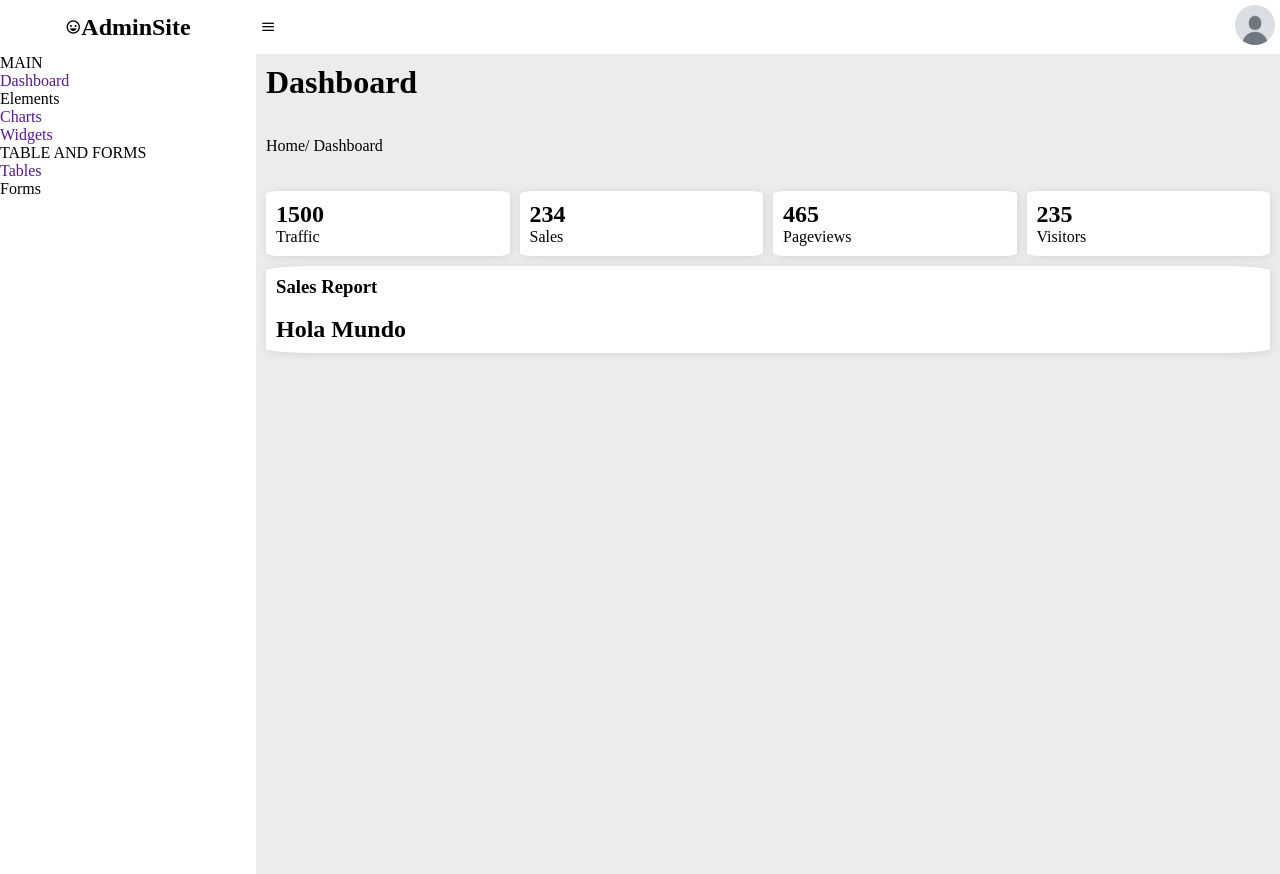
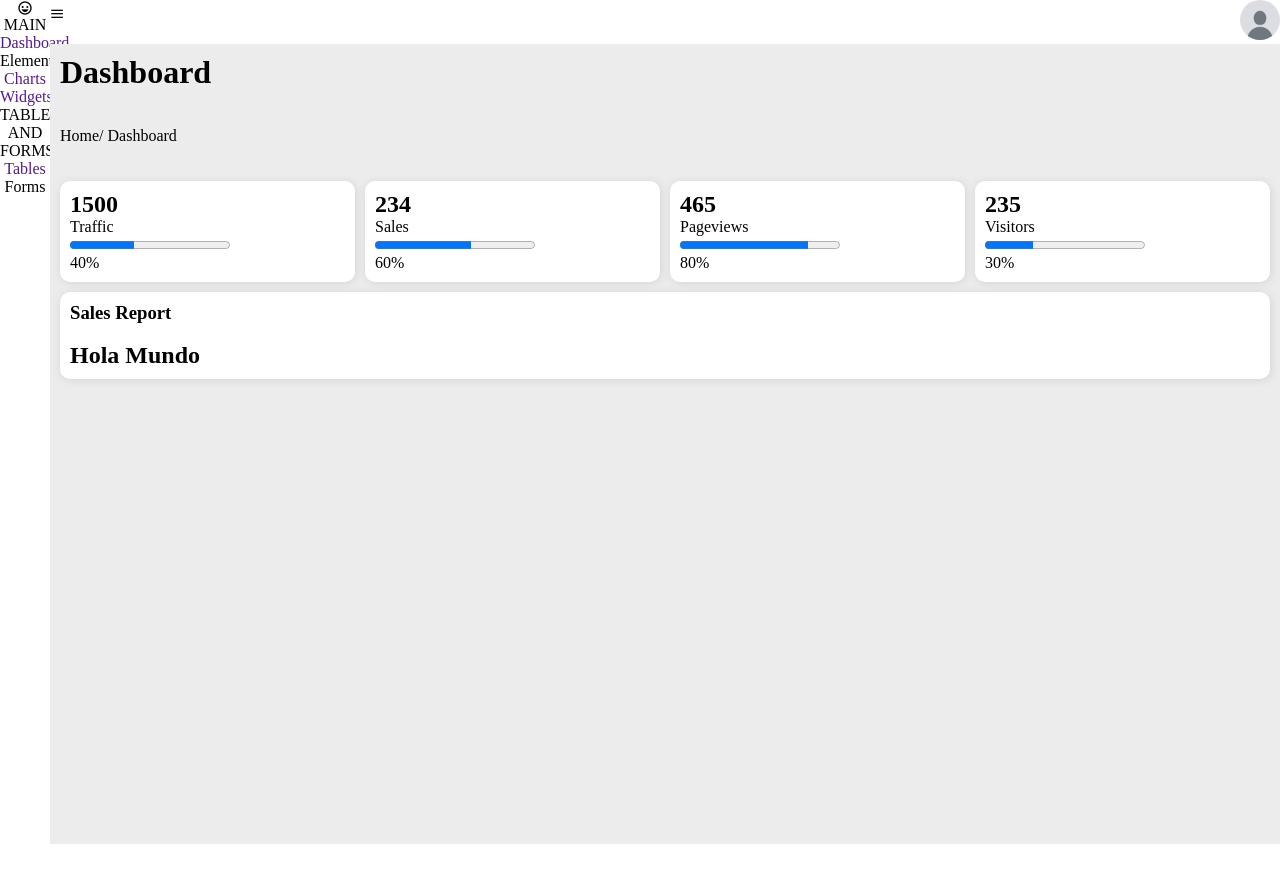
Before and after one commit to Fauroro/Reto_Salvavidas, a plain HTML site: page index.html in a window 1280 px wide. After the commit the page ends 844 px from the top, so only its background shows below. Drawn offline with nearby package versions, Linux system fonts and the light colour scheme.

Commit message:
feat: :construction: Construction Dashboard
Construction Dashboard

```diff
--- a/css/style.css
+++ b/css/style.css
@@ -1,31 +1,29 @@
 *{
     margin: 0;
     padding: 0;
+    box-sizing: border-box;
 }
 a{
     text-decoration: none;
 }
 body{
     display: grid;
-    grid-template-columns: 1fr 4fr;
+    grid-template-columns: 50px 20px 2fr 40px;
 }
-.header{
-    display: flex;
-    justify-content: space-between;
-    grid-column: 2;
-    align-items: center;
-    padding: 5px;
+
+label.mostrarOpc{
+    grid-column: 4;
 }
 .logo{
-    grid-column: 1;
-    grid-row: 1;
     display: flex;
     align-items: center;
-    justify-content: center;
+    justify-content: space-evenly;
 }
 .nav{
-    grid-row: 2;
+    grid-row: 1 / span 2;
     grid-column: 1;
+    text-align: center;
+    transition: 0.8s ease-in-out;
 }
 .nav a{
     display: block;
@@ -37,6 +35,7 @@ body{
 
 #menu, #profile, #elements, #forms{
     display: none;
+    z-index: 100;
 }
 label{
     cursor: pointer;
@@ -66,11 +65,12 @@ main{
     height: 100vh;
     background-color: rgb(236, 236, 236);
     padding: 10px;
+    grid-column: 2 / span 4;
 }
 .item{
     background-color: #fff;
     padding: 10px;
-    border-radius: 5%;
+    border-radius: 10px;
     box-shadow: 1px 1px 8px lightgray;
 }
 .item5{
@@ -84,6 +84,12 @@ main{
 }
 #elements:checked ~ .mostrarElements p{
     background-color: rgb(61, 121, 212);
+    width: 100px;
+    height: 25px;
+    border-radius: 10px;
+    padding: 3px;
+    align-content: center;
+    text-align: center;
 }
 #forms:checked ~ .subMenuForms{
     display: block;
@@ -91,6 +97,9 @@ main{
 #forms:checked ~ .mostrarForms p{
     background-color: rgb(61, 121, 212);
 }
-#mostrarMenu:checked ~ .nav{
-    transform: scale(0)
+.body:has(#menu:checked){
+    grid-template-columns: 1fr 20px 2fr 40px;
 }
+#menu:not(:checked) ~ .nav .logo h2{
+    display: none;
+}
--- a/index.html
+++ b/index.html
@@ -7,8 +7,7 @@
     <link href='https://unpkg.com/boxicons@2.1.4/css/boxicons.min.css' rel='stylesheet'>
     <title>Document</title>
 </head>
-<body>
-    <header class="header">
+<body class="body">
     <input type="checkbox" id="menu">
     <label for="menu" class="mostrarMenu" style="font-size: 25px;">&#8801</label>
     <input type="checkbox" id="profile">
@@ -20,12 +19,14 @@
         <a href="">Settings</a>
         <a href="">Logout</a>
     </div>
-    </header>
     <nav class="nav">
+        <div class="logo">
+            <i class="bx bx-happy"></i>
+                <h2> AdminSite </h2>
+        </div>
         <p>MAIN</p>
+        <input type="checkbox" id="elements">
         <a href="">Dashboard</a>
-        <div>
-            <input type="checkbox" id="elements">
         <label for="elements" class="mostrarElements">
             <p>Elements</p>
         </label>
@@ -35,12 +36,11 @@
             <a href="">Breadcrumbs</a>
             <a href=""> Button</a>
         </div>
-        </div>
         <a href="">Charts</a>
         <a href="">Widgets</a>
         <p>TABLE AND FORMS</p>
         <a href="">Tables</a>
-        <div>
+
         <input type="checkbox" id="forms">
         <label for="forms" class="mostrarForms">
             <p>Forms</p>
@@ -51,13 +51,8 @@
             <a href="">Checkbox</a>
             <a href=""> Radio</a>
         </div>
-        </div>
+
     </nav>
-    <div class="logo">
-        <i class="bx bx-happy"></i>
-        <h2>AdminSite</h2>
-    </div>
-
 
     <main>
         <h1>Dashboard</h1><br></br>
@@ -67,21 +62,27 @@
             <div class="item item1">
                 <h2>1500</h2>
                 <p>Traffic</p>
+                <progress id="file" max="100" value="40"></progress>
+                <p>40%</p>
 
             </div>
             <div class="item item2">
                 <h2>234</h2>
                 <p>Sales</p>
-
+                <progress id="file" max="100" value="60"></progress>
+                <p>60%</p>
             </div>
             <div class="item item3">
                 <h2>465</h2>
                 <p>Pageviews</p>
-
+                <progress id="file" max="100" value="80"></progress>
+                <p>80%</p>
             </div>
             <div class="item item4">
                 <h2>235</h2>
                 <p>Visitors</p>
+                <progress id="file" max="100" value="30"></progress>
+                <p>30%</p>
             </div>
             <div class="item item5">
                 <h3>Sales Report</h3><br>
```
Lines whose indentation alone changed are shown as unchanged.
